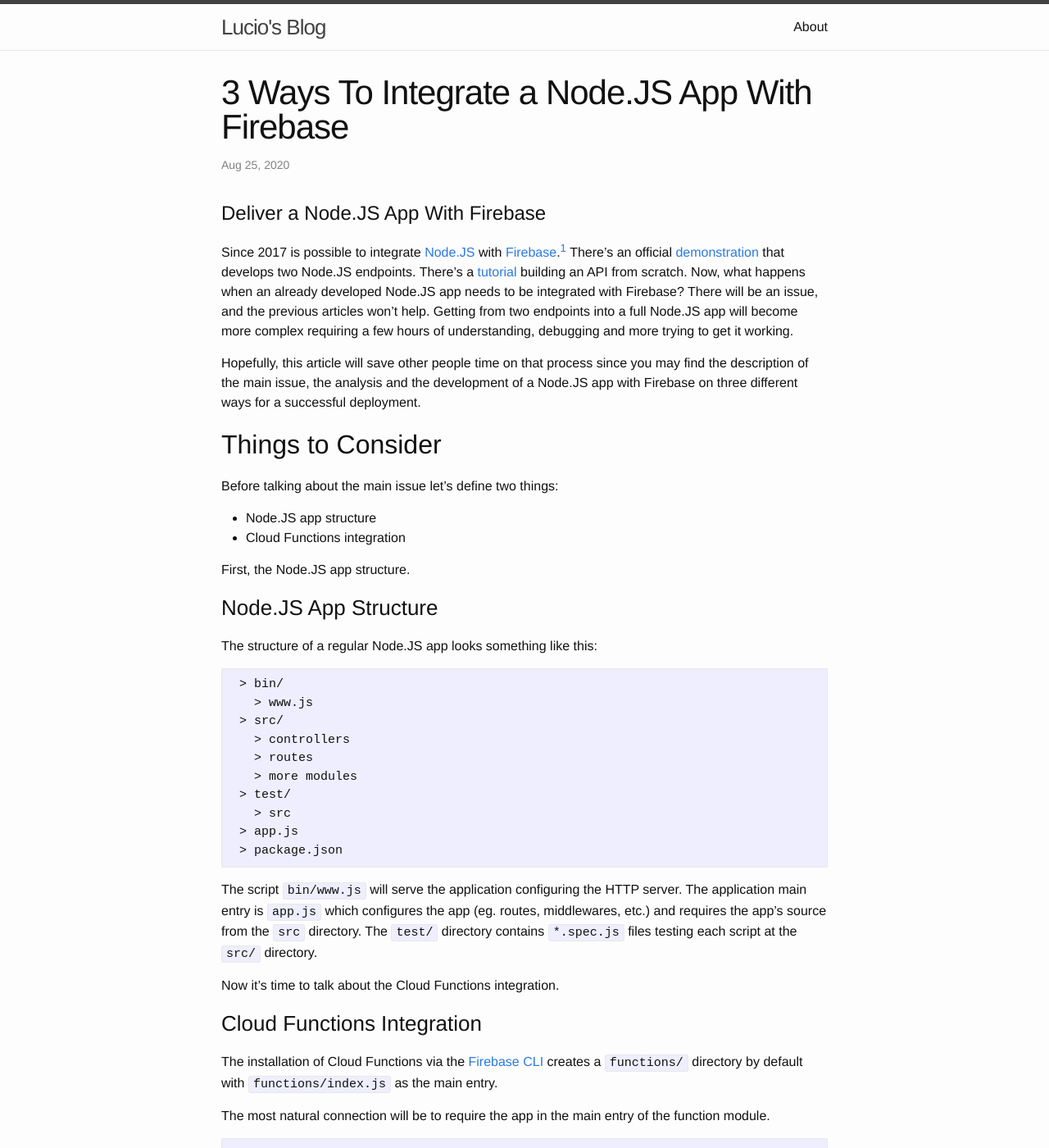
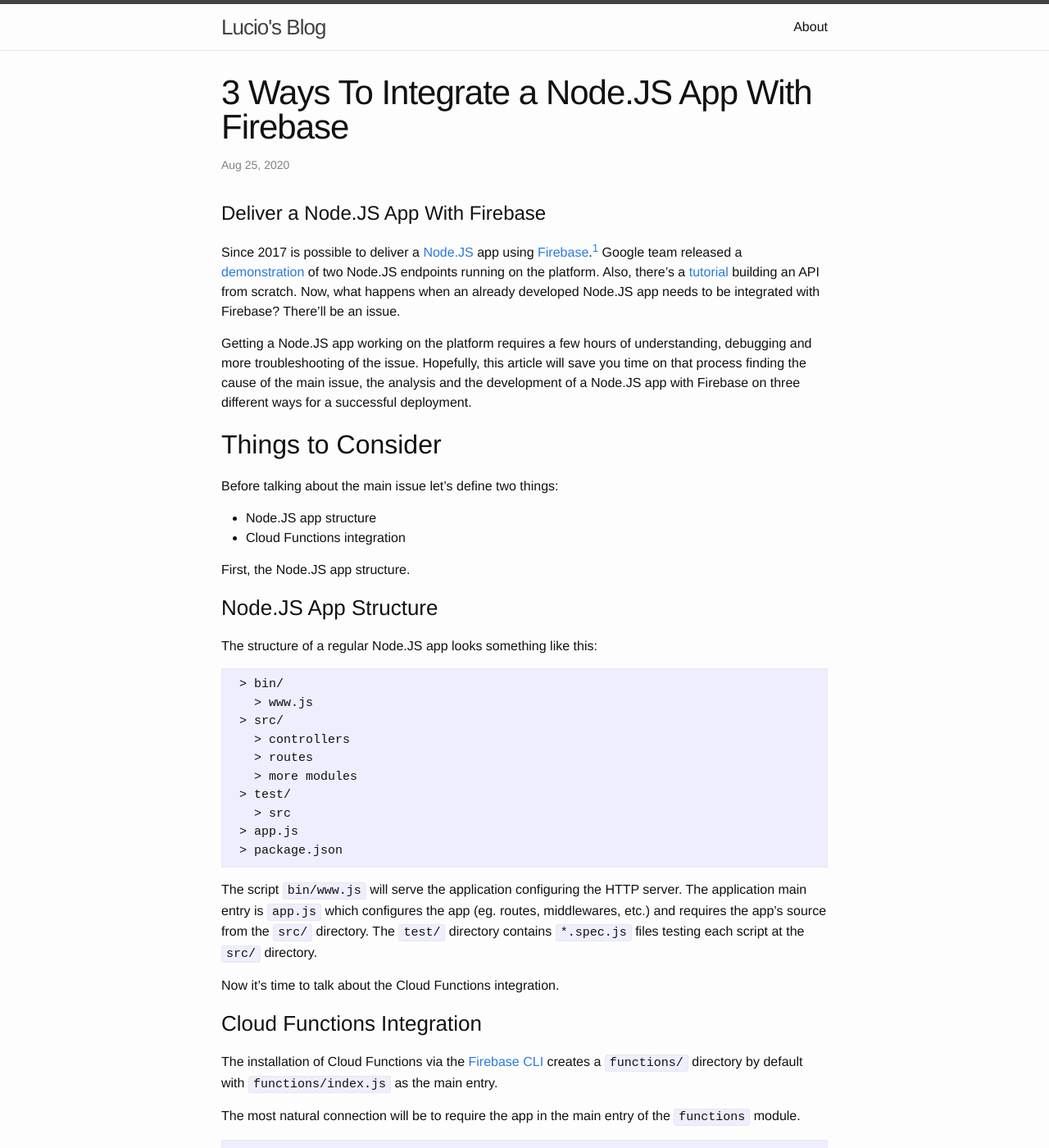
Before and after one commit to luciomartinez/luciomartinez.github.io, a Jekyll site: the page built from _posts/2020-08-25-3-ways-to-integrate-a-nodejs-app-with-firebase.md, in a window 1280 px wide and 1400 px high. Shown: the whole window at 82% size. Built offline with Jekyll 4.4.1, drawn with Linux system fonts in a browser that asks for light colours; comment, search, counter and statistics services are not loaded.

Commit message:
Update post by improving the introduction's content

````diff
--- a/_posts/2020-08-25-3-ways-to-integrate-a-nodejs-app-with-firebase.md
+++ b/_posts/2020-08-25-3-ways-to-integrate-a-nodejs-app-with-firebase.md
@@ -5,15 +5,13 @@
 categories: cloud
 ---
 # Deliver a Node.JS App With Firebase
-Since 2017 is possible to integrate [Node.JS](https://nodejs.org) with [Firebase](https://firebase.google.com).<sup>[1](#reference1)</sup>
-There's an official [demonstration](https://youtu.be/LOeioOKUKI8) that develops two Node.JS endpoints.
-There's a [tutorial](https://indepth.dev/building-an-api-with-firebase/) building an API from scratch.
-Now, what happens when an already developed Node.JS app needs to be integrated with Firebase?
-There will be an issue, and the previous articles won't help.
-Getting from two endpoints into a full Node.JS app will become more complex
-requiring a few hours of understanding, debugging and more trying to get it working.
+Since 2017 is possible to deliver a [Node.JS](https://nodejs.org) app using [Firebase](https://firebase.google.com).<sup>[1](#reference1)</sup>
+Google team released a [demonstration](https://youtu.be/LOeioOKUKI8) of two Node.JS endpoints running on the platform.
+Also, there's a [tutorial](https://indepth.dev/building-an-api-with-firebase/) building an API from scratch.
+Now, what happens when an already developed Node.JS app needs to be integrated with Firebase? There'll be an issue.
 
-Hopefully, this article will save other people time on that process since you may find the description of the main issue,
+Getting a Node.JS app working on the platform requires a few hours of understanding, debugging and more troubleshooting of the issue.
+Hopefully, this article will save you time on that process finding the cause of the main issue,
 the analysis and the development of a Node.JS app with Firebase on three different ways for a successful deployment.
 
 ## Things to Consider
@@ -40,7 +38,8 @@
 ```
 
 The script `bin/www.js` will serve the application configuring the HTTP server.
-The application main entry is `app.js` which configures the app (eg. routes, middlewares, etc.) and requires the app's source from the `src` directory.
+The application main entry is `app.js` which configures the app
+(eg. routes, middlewares, etc.) and requires the app's source from the `src/` directory.
 The `test/` directory contains `*.spec.js` files testing each script at the `src/` directory.
 
 Now it's time to talk about the Cloud Functions integration.
@@ -49,7 +48,7 @@
 The installation of Cloud Functions via the [Firebase CLI](https://firebase.google.com/docs/cli)
 creates a `functions/` directory by default with `functions/index.js` as the main entry.
 
-The most natural connection will be to require the app in the main entry of the function module.
+The most natural connection will be to require the app in the main entry of the `functions` module.
 
 ```
 // functions/index.js
````
